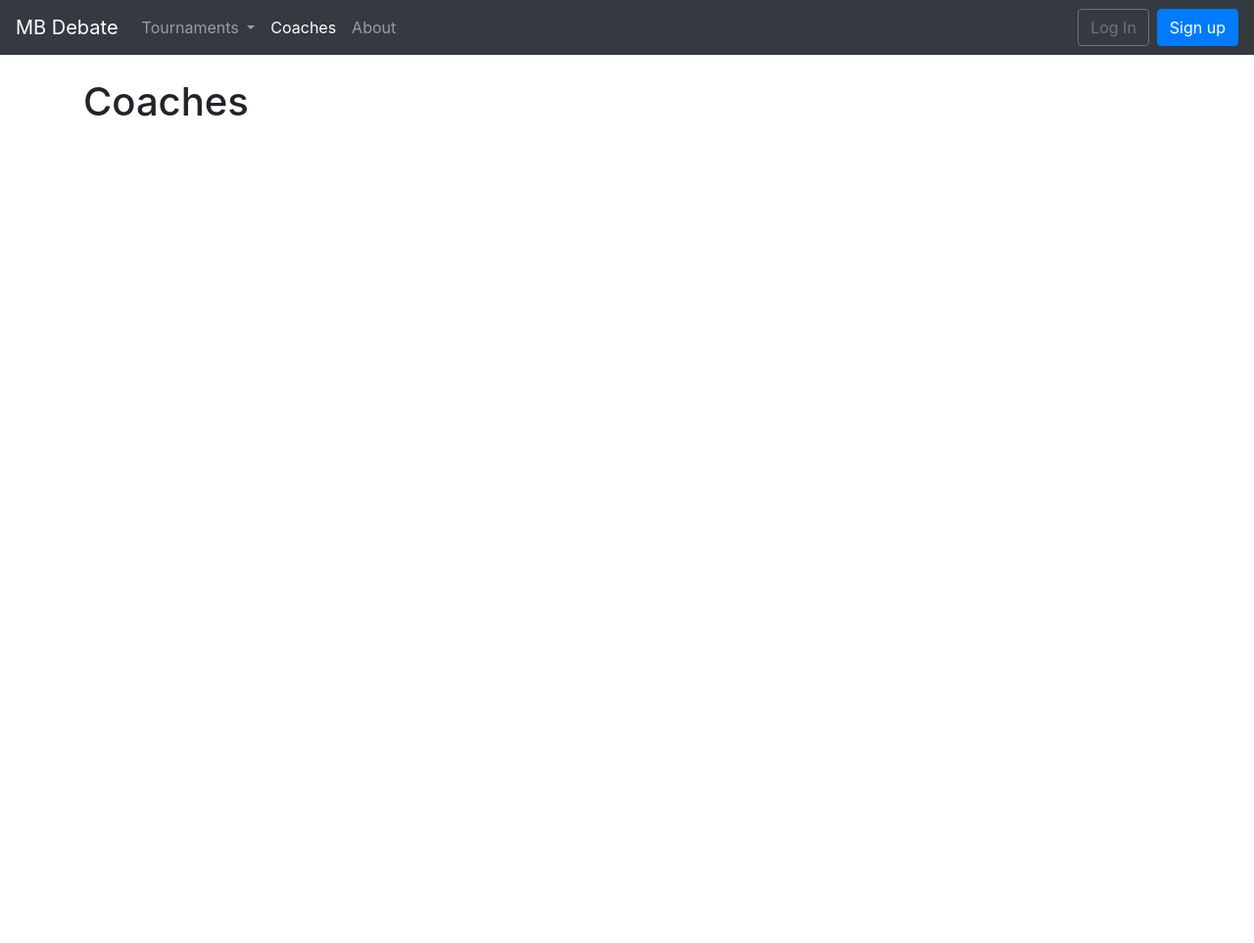
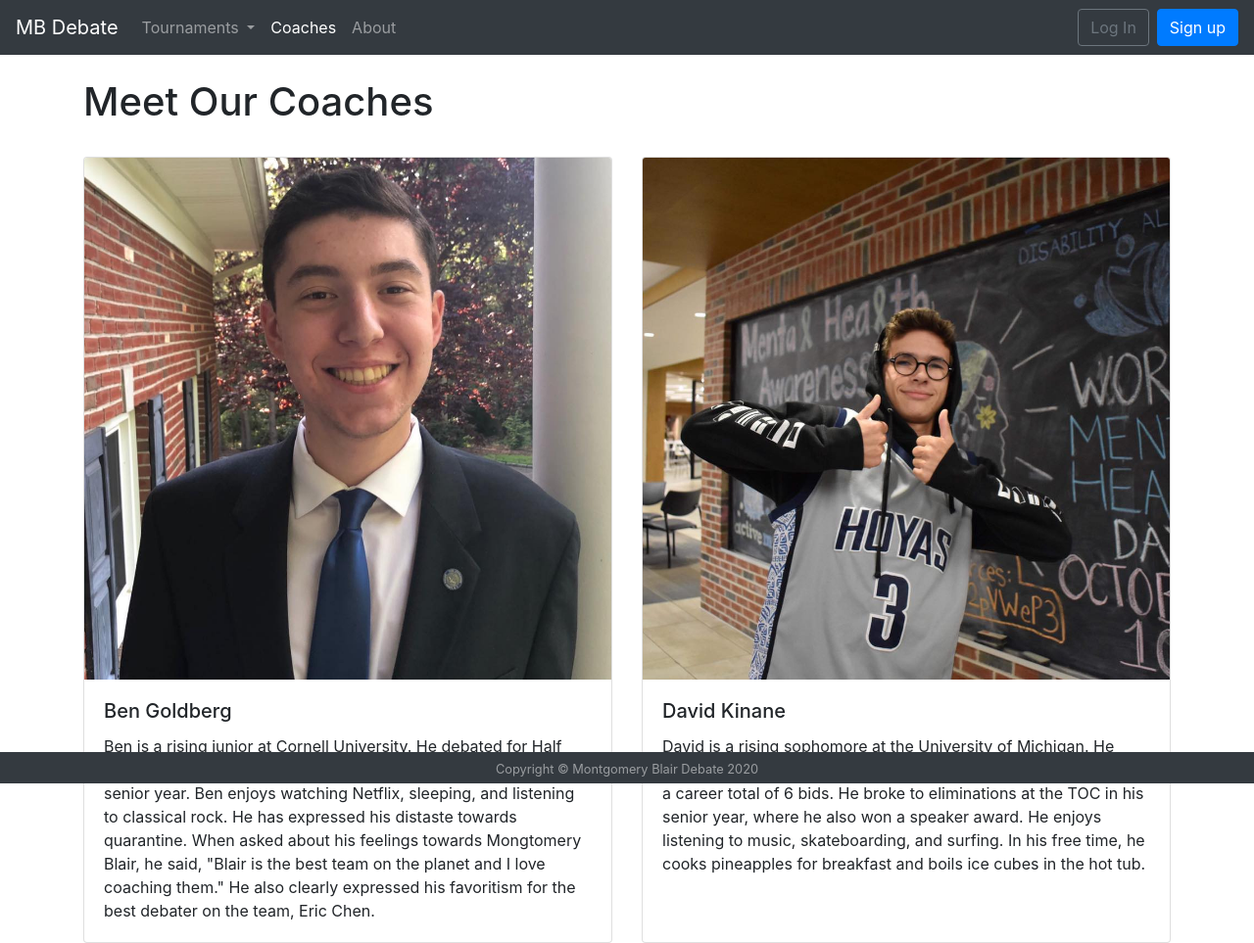
Before and after one commit to cloudui/mbdebate, a Django app: page /coaches/ in a window 1280 px wide. Shown: the whole page at 98% size. Before the commit the page ends 119 px from the top, so only its background shows below. Run offline with Django 3.2, Linux system fonts and the light colour scheme; some libraries are stand-ins or nearby versions.

Commit message:
coaches page

```diff
--- a/docker-compose.yml
+++ b/docker-compose.yml
@@ -20,7 +20,7 @@ services:
         volumes:
             - postgres_data:/var/lib/postgresql/data/
         environment:
-            - "POSTGRES_HOST_AUTH_METHOD=trust"django
+            - "POSTGRES_HOST_AUTH_METHOD=trust"
 
 volumes:
     postgres_data:
--- a/static/css/base.css
+++ b/static/css/base.css
@@ -22,3 +22,18 @@
 #mcform ul {
     list-style-type: none;
 }
+
+#sticky-footer {
+    flex-shrink: none;
+    position: fixed;
+    bottom: 0;
+    width: 100%;
+
+    /* height: 60px; */
+    /* line-height: 60px; */
+  }
+
+
+.card-deck {
+    /* margin: */
+}
--- a/templates/_base.html
+++ b/templates/_base.html
@@ -80,7 +80,11 @@
     {% block content %}
     {% endblock content %}
   </div>
-
+  <footer id="sticky-footer" class="py-1 bg-dark text-white-50">
+    <div class="container text-center">
+      <small>Copyright &copy; Montgomery Blair Debate 2020</small>
+    </div>
+  </footer>
 
   <!-- JavaScript -->
   <!-- jQuery first, then Popper.js, then Bootstrap JS -->
--- a/templates/coaches.html
+++ b/templates/coaches.html
@@ -1,9 +1,42 @@
 {% extends '_base.html' %}
+{% load static %}
 
 {% block title%}Coaches{% endblock title %}
 
 {% block content %}
 
-<h1>Coaches</h1>
+<h1>Meet Our Coaches</h1>
+<br>
+<div class="card-deck">
+    <div class="card">
+      <img class="card-img-top" src="{% static 'images/bengoldberg.jpg' %}" alt="Card image cap">
+      <div class="card-body">
+        <h5 class="card-title">Ben Goldberg</h5>
+        <p class="card-text">Ben is a rising junior at Cornell University. He debated for Half Hollow Hills High School, where he qualified
+            to the TOC in his senior year. Ben enjoys watching Netflix, sleeping, and listening to classical rock. He has expressed his distaste
+            towards quarantine. When asked about his feelings towards Mongtomery Blair, he said, "Blair is the best team on the planet and I love coaching them."
+            He also clearly expressed his favoritism for the best debater on the team, Eric Chen.
+
+        </p>
+        <!-- <p class="card-text"><small class="text-muted">Last updated 3 mins ago</small></p> -->
+      </div>
+    </div>
+    <div class="card">
+      <img class="card-img-top" src="{% static 'images/davidkinane.jpg' %}" alt="Card image cap">
+      <div class="card-body">
+        <h5 class="card-title">David Kinane</h5>
+        <p class="card-text">David is a rising sophomore at the University of Michigan. He debated for Unionville High School,
+            and qualified to the TOC with a career total of 6 bids. He broke to eliminations at the TOC in his senior year, where he
+            also won a speaker award. He enjoys listening to music, skateboarding, and surfing. In his free time, he cooks pineapples for breakfast
+            and boils ice cubes in the hot tub.
+        </p>
+        <!-- <p class="card-text"><small class="text-muted">Last updated 3 mins ago</small></p> -->
+      </div>
+    </div>
+
+
+
+
+  </div>
 
 {% endblock content %}
--- a/templates/profile.html
+++ b/templates/profile.html
@@ -38,7 +38,7 @@
 
 {% else %}
 <h1>You are not logged in.</h1>
-<p><a href="{% url 'login' %}">Login</a></p>
+<p><a href="{% url 'account_login' %}">Login</a></p>
 {% endif %}
 
 {% endblock content %}
--- a/templates/tournament_full_registration.html
+++ b/templates/tournament_full_registration.html
@@ -7,6 +7,7 @@
 
 {% block content %}
     <h1>Registration</h1>
+    {% if user.is_authenticated %}
     <p class="lead">Remember, every tournament you sign up for, you sign up your partner as well. Make sure you check with them beforehand. To see the list of tournament in more detail
         go to <a href="{% url 'list' %}">tournament list</a>.
     </p>
@@ -23,4 +24,9 @@
     </div>
     </div>
 
+    {% else %}
+    <p class="lead">You are not logged in.</p>
+    <p>Log in <a href="{% url 'account_login' %}">here</a>.</p>
+    {% endif %}
+
 {% endblock content %}
```
Also changed, not shown: templates/tournament_registration.html (+7 -1 lines), static/images/bengoldberg.jpg (added), static/images/davidkinane.jpg (added).
